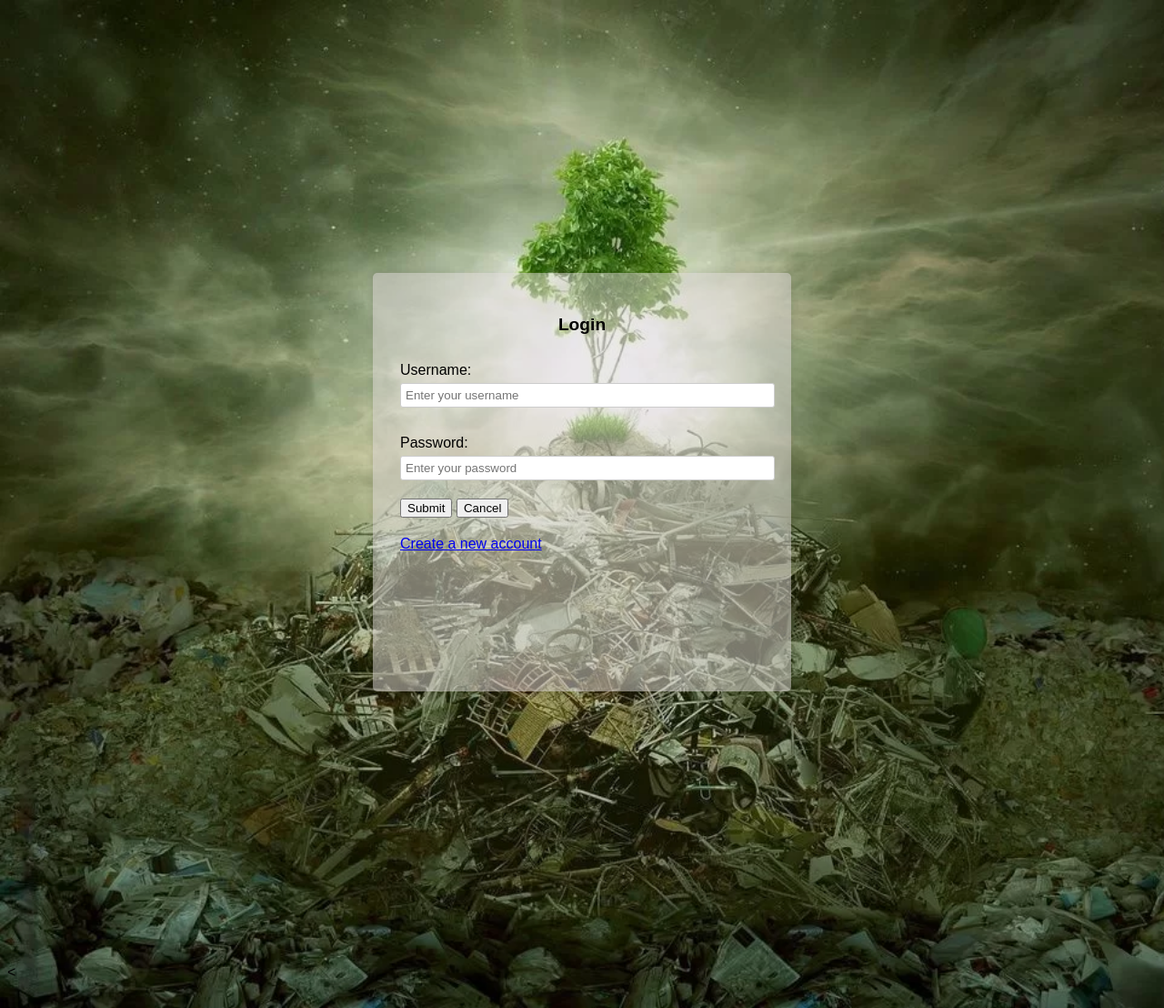
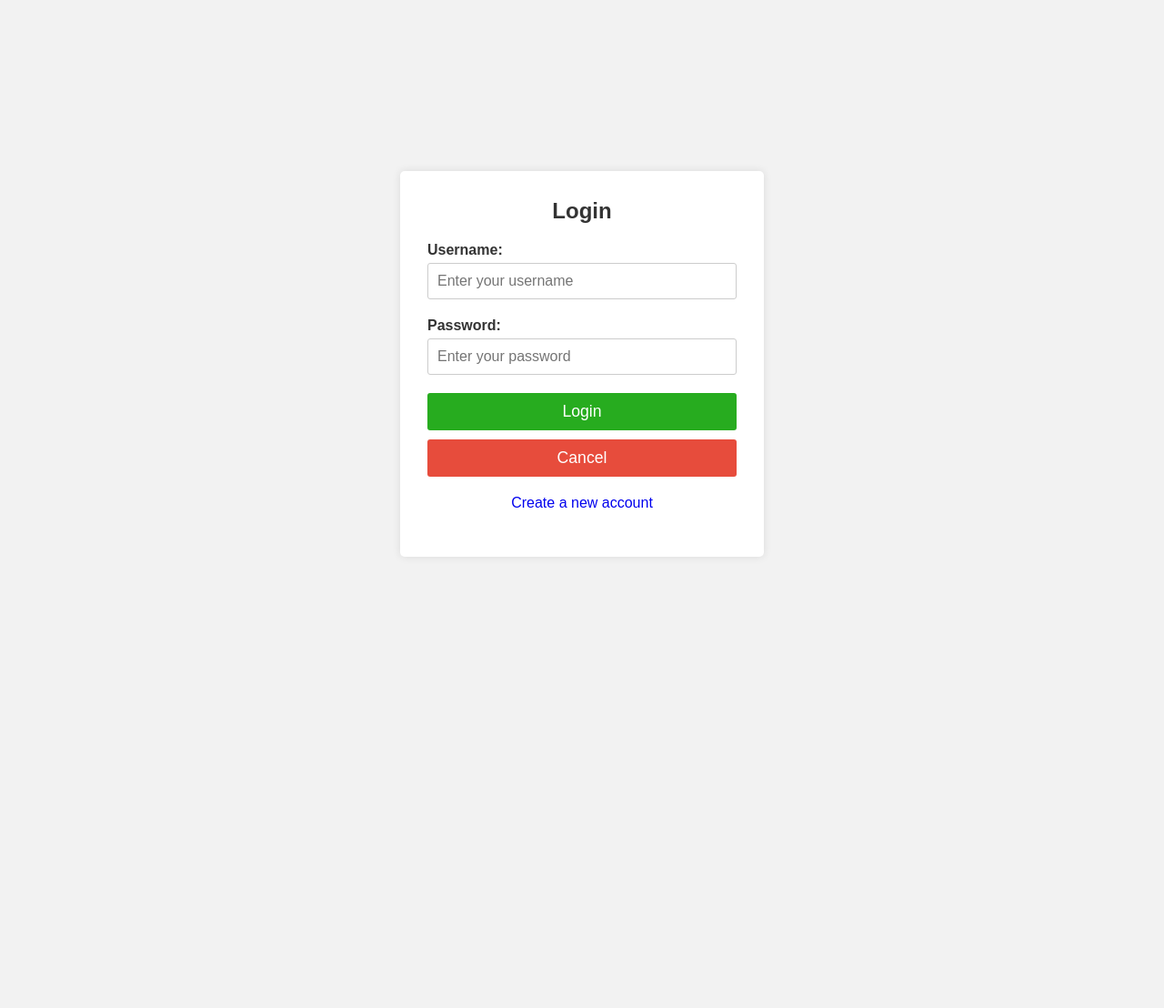
Before and after one commit to jaykishor-chauhan/eSangrahan, a PHP site: page /login_page.html in a window 1280 px wide. Shown: the whole page at 91% size. After the commit the page ends 612 px from the top, so only its background shows below. Run offline with PHP 8.4, Linux system fonts and the light colour scheme.

Commit message:
eSangranhan updated

```diff
--- /dev/null
+++ b/login.css
@@ -0,0 +1,129 @@
+/* Global Styles */
+* {
+    margin: 0;
+    padding: 0;
+    box-sizing: border-box;
+  }
+
+  body {
+    font-family: Arial, sans-serif;
+    background-color: #f2f2f2;  /* Default background color without image */
+    margin: 0;
+    padding: 0;
+  }
+
+  .container {
+    width: 100%;
+    max-width: 400px;
+    padding: 30px;
+    background-color: #ffffff;  /* Light background for the form */
+    border-radius: 5px;
+    box-shadow: 0 0 10px rgba(0, 0, 0, 0.1);
+    position: absolute;
+    top: 50%;
+    left: 50%;
+    transform: translate(-50%, -50%);
+    box-sizing: border-box;
+  }
+
+  .container h2 {
+    text-align: center;
+    margin-bottom: 20px;
+    font-size: 1.5em;
+    color: #333;
+  }
+
+  .form-group {
+    margin-bottom: 20px;
+  }
+
+  .form-group label {
+    display: block;
+    margin-bottom: 5px;
+    font-weight: bold;
+    color: #333;
+  }
+
+  .form-group input[type="text"],
+  .form-group input[type="password"] {
+    width: 100%;
+    padding: 10px;
+    border-radius: 3px;
+    border: 1px solid #ccc;
+    box-sizing: border-box;
+    font-size: 1em;
+  }
+
+  .form-actions {
+    display: flex;
+    flex-direction: column;
+    gap: 10px;
+  }
+
+  .signin-btn {
+    padding: 10px;
+    border-radius: 3px;
+    border: none;
+    color: #fff;
+    background-color: #27ac1f;  /* Green for login button */
+    cursor: pointer;
+    font-size: 1.1em;
+    width: 100%;
+  }
+
+  .cancel-btn {
+    padding: 10px;
+    border-radius: 3px;
+    border: none;
+    color: #fff;
+    background-color: #e74c3c;  /* Red for cancel button */
+    cursor: pointer;
+    font-size: 1.1em;
+    width: 100%;
+  }
+
+  .new-user {
+    text-align: center;
+    margin-top: 20px;
+  }
+
+  .new-user a {
+    color: #0000EE;
+    text-decoration: none;
+    font-size: 1em;
+  }
+
+  .new-user a:hover {
+    text-decoration: underline;
+  }
+
+  /* Responsive Styles */
+  @media (max-width: 768px) {
+    .container {
+      width: 90%;
+      margin-top: 100px;
+    }
+
+    .container h2 {
+      font-size: 1.2em;
+    }
+
+    .signin-btn, .cancel-btn {
+      font-size: 1em;
+    }
+  }
+
+  @media (max-width: 480px) {
+    .container {
+      width: 95%;
+      padding: 20px;
+    }
+
+    .signin-btn, .cancel-btn {
+      font-size: 0.9em;
+    }
+
+    .container h2 {
+      font-size: 1.1em;
+    }
+  }
--- a/login_page.html
+++ b/login_page.html
@@ -1,80 +1,10 @@
 <!DOCTYPE html>
-<html>
+<html lang="en">
 <head>
+  <meta charset="UTF-8">
+  <meta name="viewport" content="width=device-width, initial-scale=1.0">
   <title>Login Page</title>
-  <style>
-    body {
-      font-family: Arial, sans-serif;
-      background-color: #f2f2f2;
-      background-image: url("namo.webp");
-      height: 100vh;
-      background-size: cover ;
-      background-repeat: no-repeat;
-    }
-
-    .container {
-      width: 400px;
-      height: 400px;
-      margin: 300px auto;
-      background-color:rgba(221, 215, 215, 0.500);;
-      padding: 30px;
-      border-radius: 5px;
-      box-shadow: 0 0 10px rgba(0, 0, 0, 0.1);
-    }
-
-    .container h2 {
-      text-align: center;
-      margin-bottom: 20px;
-      font-size: larger;
-    }
-
-    .form-group {
-      margin-bottom: 20px;
-    }
-
-    .form-group label {
-      display: block;
-      margin-top: 30px;
-      margin-bottom: 5px;
-    }
-
-    .form-group input[type="text"],
-    .form-group input[type="password"] {
-      width: 100%;
-      padding: 5px;
-      border-radius: 3px;
-      border: 1px solid #ccc;
-    }
-    .form-group .new-user {
-      text-align: center;
-    }
-
-    .form-group .new-user a {
-      color: #0000EE;
-      text-decoration: none;
-    }
-
-  .signin-btn {
-    padding: 10px 20px;
-    border-radius: 3px;
-    border: none;
-    color: #fff;
-    cursor: pointer;
-
-  }
-  {
-    background-color: #27ac1f;
-    margin-right: 10px;
-  }
-
-  .signin-btn {
-    background-color: #27ac1f;
-  }
-  .form-group {
-    margin-bottom: 20px;
-  }
-
-  </style>
+  <link href="login.css" rel="stylesheet">
 </head>
 <body>
   <div class="container">
@@ -86,38 +16,27 @@
       </div>
       <div class="form-group">
         <label for="password">Password:</label>
-        <input type="password" id="password" name="password" placeholder="Enter your password" pattern="(?=.*\d)(?=.*[a-z])(?=.*[A-Z]).{8,}" title="Must contain at least one number and one uppercase and lowercase letter, and at least 8 or more characters" required>
+        <input type="password" id="password" name="password" placeholder="Enter your password" pattern="(?=.*\d)(?=.*[a-z])(?=.*[A-Z]).{8,}" title="Must contain at least one number, one uppercase and lowercase letter, and at least 8 or more characters" required>
       </div>
-      <div class="form-group">
-        <input type="submit">
-
-        <button type="button" class="cancel-btn" onclick="window.location.href='wesite_project\index.html'">Cancel</button>
-
+      <div class="form-actions">
+        <input type="submit" class="signin-btn" value="Login">
+        <button type="button" class="cancel-btn" onclick="window.location.href='index.html'">Cancel</button>
       </div>
       <div class="form-group new-user">
         <a href="signup.html">Create a new account</a>
       </div>
     </form>
   </div>
-  <
+
   <script>
-    document.querySelector(".signin-btn").addEventListener("click", () =>{
-     myInput = document.getElementById("password")
-     const myInput2 = document.getElementById("repeatPassword")
-     if(myInput.value === myInput2.value/* .match(lowerCaseLetters) && myInput.value.match(upperCaseLetters) && myInput.value.match(numbers) && myInput.value.length >= 8 */)
-     {
-     document.write("Redirection")
-     window.open("./index2.html", "_self")
-     }
-     else
-     {
-       document.write("Redirection")
-       window.open("./login_page.html", "_self")
-       alert("please enter valid details")
-     }
-})
-
- </script>
-
+    // Simplified script without the repeatPassword check
+    document.querySelector(".signin-btn").addEventListener("click", function(event) {
+      const password = document.getElementById("password").value;
+      if (!password) {
+        event.preventDefault(); // Prevent form submission if no password entered
+        alert("Please enter your password.");
+      }
+    });
+  </script>
 </body>
 </html>
```
Also changed, not shown: index.html (+45 -17 lines), sign_up.css (+95 -28 lines), signup.html (+28 -30 lines).
